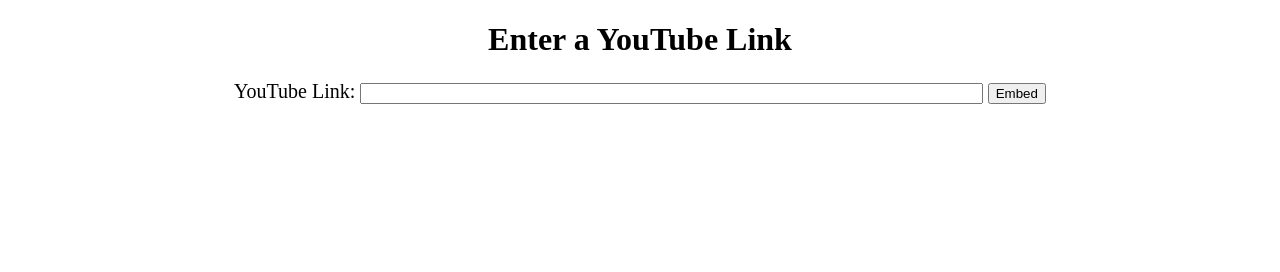
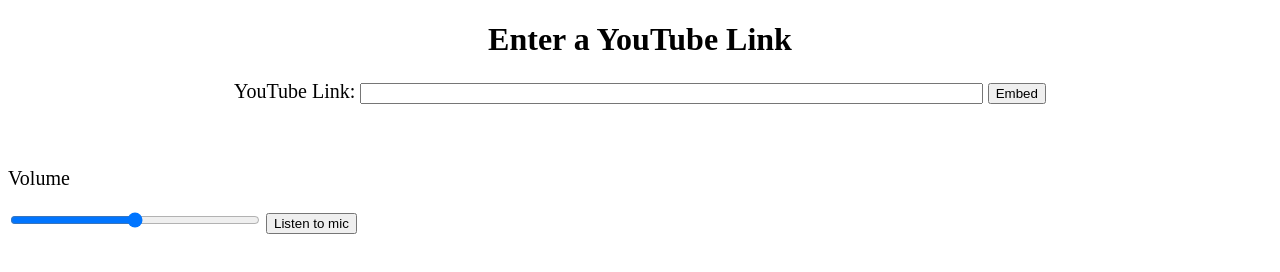
Before and after one commit to kingastronaut/kingastronaut.github.io, a plain HTML site: page index.html in a window 1280 px wide. Drawn offline with Linux system fonts and the light colour scheme.

Commit message:
Update index.html

```diff
--- a/index.html
+++ b/index.html
@@ -49,20 +49,18 @@
 
 	</div>
 
+ <p>Volume</p>
+    <input id="volume" type="range" min="0" max="1" step="0.1" value="0.5"/>
+
+    <button onclick="webaudio_tooling_obj()">Listen to mic</button>
+
+	  <!-- mic? -->
+
     <script src="JScript.js"></script>
     <script src="https://www.youtube.com/iframe_api"></script>
 
 
 
-  <!--
-  Ideas for future:
-  - buttons for +/- 0.2 s to range
-	- eg. resize the decimals (look into: span)
-  - help section to the bottom
-  - recording possibility
-
-
-  -->
 
 
 
```
